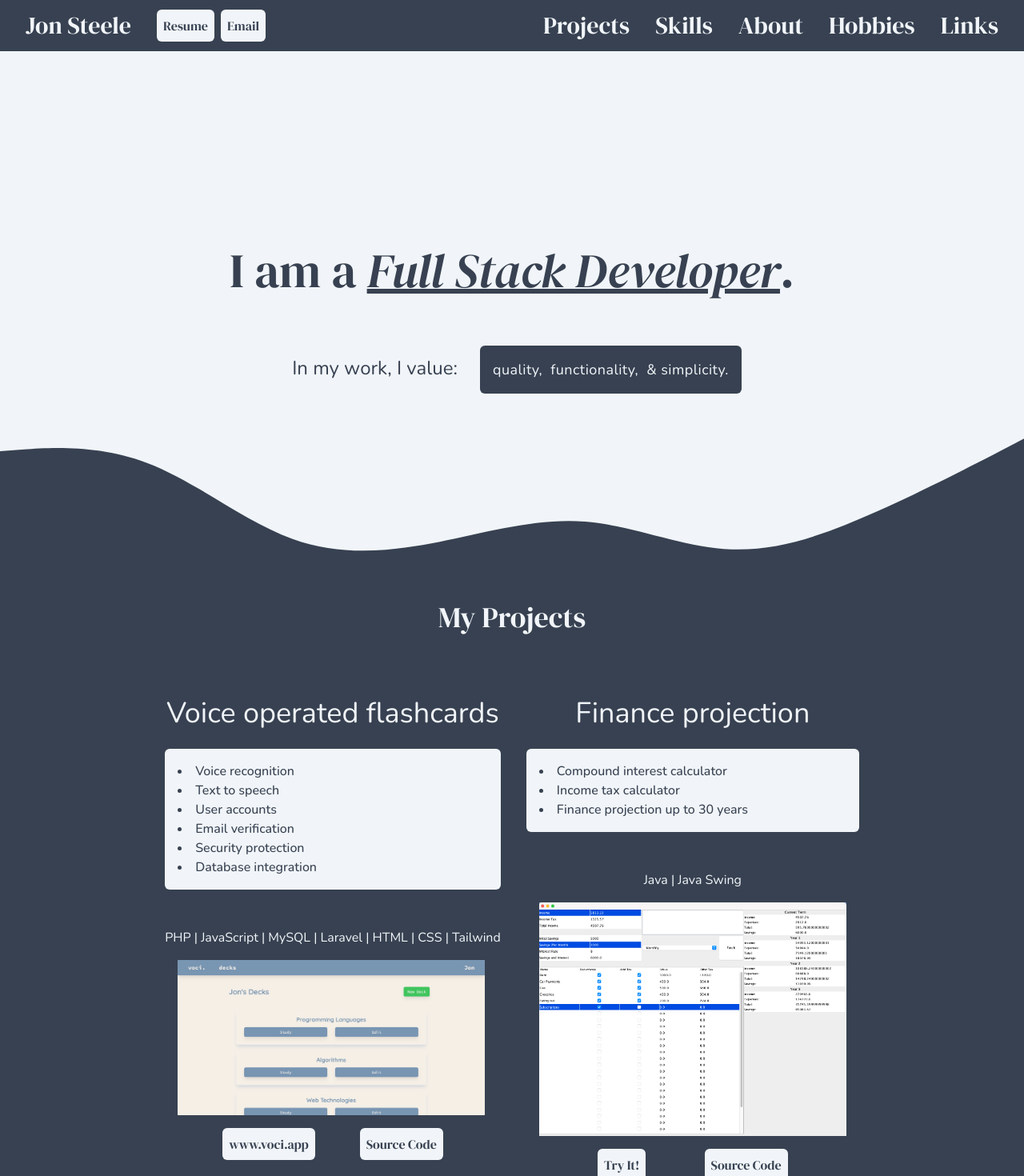
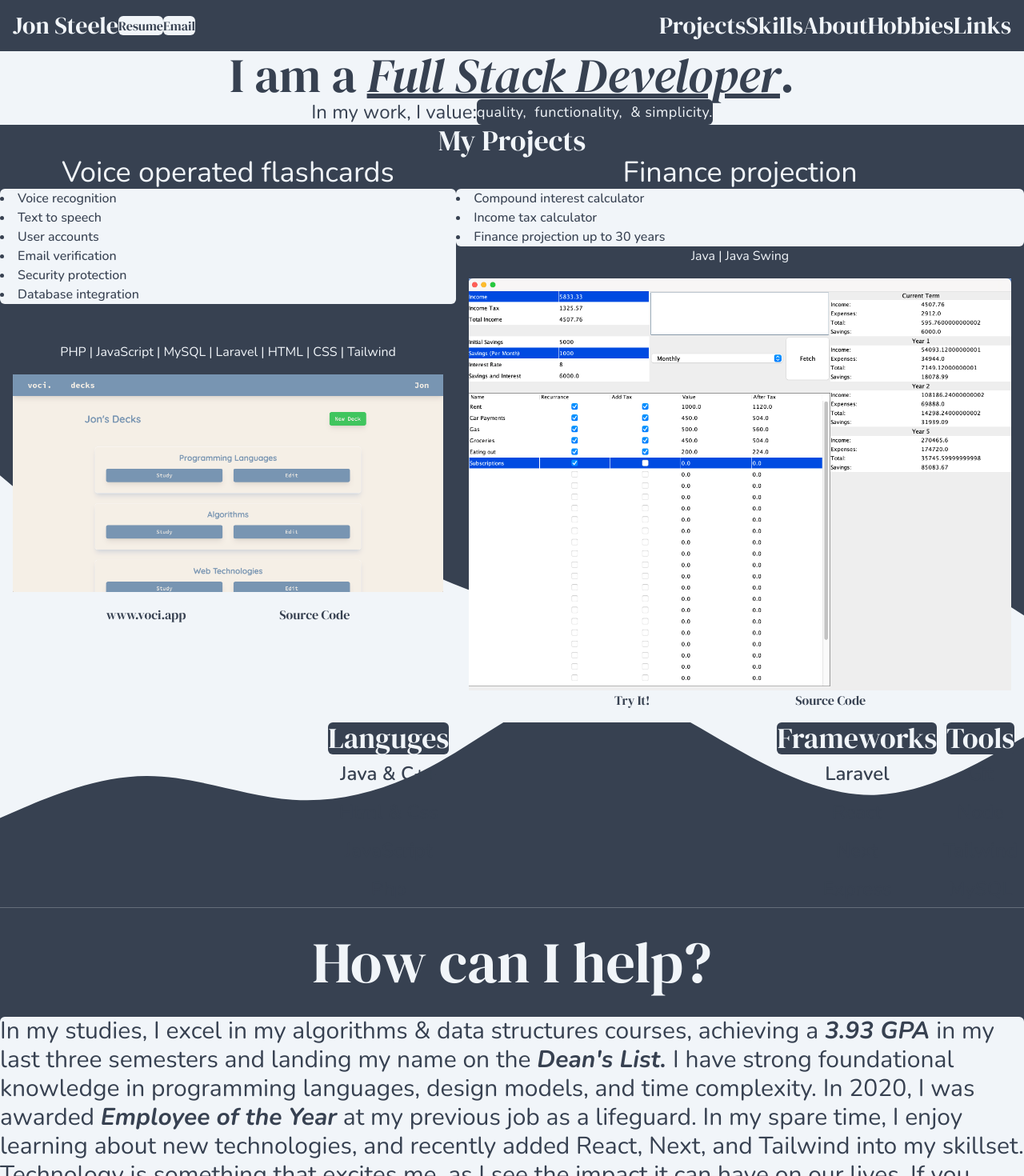
Before and after one commit to jon-steele/Portfolio-Website, a Next.js app: page / in a window 1280 px wide. Shown: the top 1470 px of the page at 80% size. Built offline with nearby package versions, Linux system fonts and the light colour scheme.

Commit message:
Removed all margin, padding, height, and width styles

```diff
--- a/components/layout.js
+++ /dev/null
@@ -1,12 +0,0 @@
-import { Header } from './sections/header'
-
-export default function Layout({ children }) {
-    return (
-        < >
-            <Header />
-            <main className='bg-slate-100 text-gray-700 font-ds antialiased overflow-hidden'>
-                {children}
-            </main>
-        </ >
-    );
-  }
--- a/components/sections/about.js
+++ b/components/sections/about.js
@@ -5,7 +5,7 @@ export default function About(props) {
 
                 <h className="text-center font-ds text-7xl animate m-8">How can I help?</h>
 
-                <p className="text-left w-9/12 font-nun text-xl md:text-2xl lg:text-3xl leading-10 !important font-normal break-words m-8 text-gray-700 bg-slate-100 rounded-md p-8">
+                <p className="text-left font-nun text-xl md:text-2xl lg:text-3xl leading-10 !important font-normal break-words text-gray-700 bg-slate-100 rounded-md">
 
                     In my studies, I excel in my algorithms & data structures courses, achieving a <em className="font-bold">3.93 GPA </em>
                     in my last three semesters and landing my name on the <em className="font-bold">Dean&apos;s List. </em>
--- a/components/sections/header.js
+++ b/components/sections/header.js
@@ -2,18 +2,18 @@ import Link from 'next/link'
 import { useState} from 'react';
 import { FiMenu } from "react-icons/fi";
 
-export function Header(){
+export default function Header({className}){
 
   const [open, setOpen] = useState(false);
 
     return(
-    <header className='h-16 fixed w-screen top-0 z-50 flex justify-between items-center p-4 bg-gray-700 text-slate-100 font-ds antialiased overflow-hidden'>
+    <header className={className}>
 
       {/* Title, Email & Resume */}
       <div className='flex items-center'>
-        <Link className="p-4 text-xl md:text-3xl hover:text-gray-700 hover:bg-slate-100 mr-4 transition duration-500 ease-in-out" href='#home'>Jon Steele</Link>
-        <a href='/images/Jon_Resume.pdf' target="_blank" className='bg-slate-100 text-gray-700 p-2 rounded-md'>Resume</a>
-        <a href='mailto:mrjonsteele@gmail.com' target="_blank" className='bg-slate-100 text-gray-700 p-2 rounded-md mx-2' rel="noreferrer">Email</a>
+        <Link className="text-xl md:text-3xl hover:text-gray-700 hover:bg-slate-100 transition duration-500 ease-in-out" href='#home'>Jon Steele</Link>
+        <a href='/images/Jon_Resume.pdf' target="_blank" className='bg-slate-100 text-gray-700 rounded-md'>Resume</a>
+        <a href='mailto:mrjonsteele@gmail.com' target="_blank" className='bg-slate-100 text-gray-700 rounded-md' rel="noreferrer">Email</a>
       </div>
 
       {/* FiMenu represents the hamburger menu. It remains hidden, unless the screen size is less than 1024 pixels*/}
@@ -21,11 +21,11 @@ export function Header(){
 
       {/* Navigation links */}
       <nav className={`${open ? "block" : "hidden"} bg-gray-700 fixed right-0 top-16 lg:static flex flex-col lg:block lg:flex-row`}>
-        <Link className="p-4 text-3xl hover:text-gray-700 hover:bg-slate-100 transition duration-500 ease-in-out" href='#projects'>Projects</Link>
-        <Link className="p-4 text-3xl hover:text-gray-700 hover:bg-slate-100 transition duration-500 ease-in-out" href='#skills'>Skills</Link>
-        <Link className="p-4 text-3xl hover:text-gray-700 hover:bg-slate-100 transition duration-500 ease-in-out" href='#about'>About</Link>
-        <Link className="p-4 text-3xl hover:text-gray-700 hover:bg-slate-100 transition duration-500 ease-in-out" href='#hobbies'>Hobbies</Link>
-        <Link className="p-4 text-3xl hover:text-gray-700 hover:bg-slate-100 transition duration-500 ease-in-out" href='#contact'>Links</Link>
+        <Link className="text-3xl hover:text-gray-700 hover:bg-slate-100 transition duration-500 ease-in-out" href='#projects'>Projects</Link>
+        <Link className="text-3xl hover:text-gray-700 hover:bg-slate-100 transition duration-500 ease-in-out" href='#skills'>Skills</Link>
+        <Link className="text-3xl hover:text-gray-700 hover:bg-slate-100 transition duration-500 ease-in-out" href='#about'>About</Link>
+        <Link className="text-3xl hover:text-gray-700 hover:bg-slate-100 transition duration-500 ease-in-out" href='#hobbies'>Hobbies</Link>
+        <Link className="text-3xl hover:text-gray-700 hover:bg-slate-100 transition duration-500 ease-in-out" href='#contact'>Links</Link>
       </nav>
 
     </header>
--- a/components/sections/hobbies.js
+++ b/components/sections/hobbies.js
@@ -1,9 +1,9 @@
 export default function Hobbies(props){
     return(
-      <main className={`h-full flex justify-center content-center items-center flex-col leading-loose ${props}`}>
+      <main className={`flex justify-center content-center items-center flex-col leading-loose ${props}`}>
 
-        <h1 className='animate text-4xl md:text-6xl underline-offset-2 mb-16'>Hobbies and Recreation</h1>
-        <p className="font-nun md:w-2/3 text-3xl">In my spare time, I love to play guitar, sing, and produce music on my computer with Ableton. I have released
+        <h1 className='animate text-4xl md:text-6xl underline-offset-2'>Hobbies and Recreation</h1>
+        <p className="font-nun text-3xl">In my spare time, I love to play guitar, sing, and produce music on my computer with Ableton. I have released
           14 songs to Spotify and Apple Music, and have written 170 songs. I play basketball with friends in local leagues, and previously
           <a className="text-blue-500" href="https://gowolfpack.ca/news/2017/4/21/wolfpack-mens-basketball-sign-second-recruit-for-2017-18-steele_26092" target="_blank" rel="noreferrer"> played for Thompson Rivers University.</a>
 
--- a/components/sections/home.js
+++ b/components/sections/home.js
@@ -1,12 +1,12 @@
 export default function Home(props){
     return(
-      <main className={`h-full flex justify-center content-center items-center flex-col leading-loose ${props}`}>
+      <main className={`flex justify-center content-center items-center flex-col ${props}`}>
 
-        <h1 className='animate text-4xl md:text-6xl underline-offset-2 mb-16'>I am a <u><em>Full Stack Developer</em></u>.</h1>
+        <h1 className='animate text-4xl md:text-6xl underline-offset-2'>I am a <u><em>Full Stack Developer</em></u>.</h1>
 
         <div className='flex'>
-          <h1 className='text-2xl font-nun underline-offset-2 text-left mr-1 md:mr-4 p-3'>In my work, I value:</h1>
-          <p className='flex items-center font-nun text-lg bg-gray-700 text-slate-100 rounded-md tracking-wide p-4'>
+          <h1 className='text-2xl font-nun underline-offset-2 text-left'>In my work, I value:</h1>
+          <p className='flex items-center font-nun text-lg bg-gray-700 text-slate-100 rounded-md tracking-wide'>
             quality, &nbsp;functionality, &nbsp;& simplicity.
           </p>
         </div>
--- a/components/sections/projects.js
+++ b/components/sections/projects.js
@@ -6,16 +6,16 @@ export default function Projects(props) {
   return (
     <div className={`flex flex-col items-center ${props}`}>
 
-      <h1 className='text-4xl text-center mb-16'>My Projects</h1>
+      <h1 className='text-4xl text-center'>My Projects</h1>
 
       {/* Container which holds all projects */}
       <div className='flex flex-col md:flex-row justify-around'>
 
         {/* Project one */}
-        <div className='flex flex-col items-left p-4'>
+        <div className='flex flex-col items-left'>
           <div className='flex flex-col justify-top'>
-            <h1 className='font-nun text-4xl mb-6 text-center'>Voice operated flashcards</h1>
-            <ul className='font-nun font-medium font-lg bg-slate-100 text-gray-700 list-disc list-inside p-4 rounded-md'>
+            <h1 className='font-nun text-4xl text-center'>Voice operated flashcards</h1>
+            <ul className='font-nun font-medium font-lg bg-slate-100 text-gray-700 list-disc list-inside rounded-md'>
               <li>Voice recognition</li>
               <li>Text to speech</li>
               <li>User accounts</li>
@@ -28,32 +28,32 @@ export default function Projects(props) {
             </p>
           </div>
           <div className='relative p-4'>
-          <a href='https://www.voci.app' target="_blank" rel="noreferrer"><Image className='w-96' src={vocipng} alt='image of voci' /></a>
+          <a href='https://www.voci.app' target="_blank" rel="noreferrer"><Image className='' src={vocipng} alt='image of voci' /></a>
             <div className='flex justify-evenly mt-4'>
-              <a href='https://www.voci.app' target="_blank" rel="noreferrer"><h1 className='bg-slate-100 text-gray-700 rounded-md p-2'>www.voci.app</h1></a>
-              <a href='https://github.com/jon-steele/voci' target="_blank" rel="noreferrer"><h1 className='bg-slate-100 text-gray-700 rounded-md p-2'>Source Code</h1></a>
+              <a href='https://www.voci.app' target="_blank" rel="noreferrer"><h1 className='bg-slate-100 text-gray-700 rounded-md'>www.voci.app</h1></a>
+              <a href='https://github.com/jon-steele/voci' target="_blank" rel="noreferrer"><h1 className='bg-slate-100 text-gray-700 rounded-md'>Source Code</h1></a>
             </div>
           </div>
         </div>
 
         {/* Project two */}
-        <div className='flex flex-col items-left p-4'>
+        <div className='flex flex-col items-left'>
           <div className='flex flex-col justify-top'>
-            <h1 className='font-nun text-4xl mb-6 text-center'>Finance projection</h1>
-            <ul className='font-nun font-medium font-lg bg-slate-100 text-gray-700 list-disc list-inside p-4 rounded-md'>
+            <h1 className='font-nun text-4xl text-center'>Finance projection</h1>
+            <ul className='font-nun font-medium font-lg bg-slate-100 text-gray-700 list-disc list-inside rounded-md'>
               <li>Compound interest calculator</li>
               <li>Income tax calculator</li>
               <li>Finance projection up to 30 years</li>
             </ul>
-            <p className='font-nun mt-12 text-center'>
+            <p className='font-nun text-center'>
               Java | Java Swing
             </p>
           </div>
           <div className='relative p-4'>
-            <Image className='w-96' src={budgetpng} alt='image of budget app' />
-            <div className='flex justify-evenly mt-4'>
-              <h1 className='bg-slate-100 text-gray-700 rounded-md p-2'>Try It!</h1>
-              <h1 className='bg-slate-100 text-gray-700 rounded-md p-2'>Source Code</h1>
+            <Image className='' src={budgetpng} alt='image of budget app' />
+            <div className='flex justify-evenly'>
+              <h1 className='bg-slate-100 text-gray-700 rounded-md'>Try It!</h1>
+              <h1 className='bg-slate-100 text-gray-700 rounded-md'>Source Code</h1>
             </div>
           </div>
         </div>
--- a/components/sections/skills.js
+++ b/components/sections/skills.js
@@ -4,10 +4,10 @@ export default function Skills(props) {
   return(
     <div className={`${props}`}>
 
-      <div className='flex flex-col md:flex-row items-center w-screen'>
+      <div className='flex flex-col md:flex-row items-center'>
         <div className='w-full h-full flex flex-col justify-center items-center'>
 
-          <h1 className="text-4xl text-slate-100 bg-gray-700 rounded-md animate p-2 w-min my-6">Languges</h1>
+          <h1 className="text-4xl text-slate-100 bg-gray-700 rounded-md animate">Languges</h1>
 
           <SkillHeader title="Java & C++"/>
           <SkillHeader title="Html & Css"/>
@@ -15,9 +15,9 @@ export default function Skills(props) {
           <SkillHeader title="Php"/>
 
         </div>
-        <div className='w-full h-full flex flex-col justify-center items-center'>
+        <div className='flex flex-col justify-center items-center'>
 
-          <h1 className="text-4xl text-slate-100 bg-gray-700 rounded-md animate p-2 w-min my-6">Frameworks</h1>
+          <h1 className="text-4xl text-slate-100 bg-gray-700 rounded-md animate">Frameworks</h1>
 
           <SkillHeader title="Laravel"/>
           <SkillHeader title="React"/>
@@ -25,9 +25,9 @@ export default function Skills(props) {
           <SkillHeader title="Express"/>
 
         </div>
-        <div className='w-full h-full flex flex-col justify-center items-center'>
+        <div className='flex flex-col justify-center items-center'>
 
-          <h1 className="text-4xl text-slate-100 bg-gray-700 rounded-md animate p-2 w-min my-6">Tools</h1>
+          <h1 className="text-4xl text-slate-100 bg-gray-700 rounded-md animate">Tools</h1>
 
           <SkillHeader title="Git"/>
           <SkillHeader title="Node"/>
--- a/pages/index.js
+++ b/pages/index.js
@@ -1,64 +1,64 @@
 import Head from 'next/head';
 import Script from 'next/script';
 
-import Layout from '@/components/layout.js';
-
 import Home from '@/components/sections/Home';
 import About from '@/components/sections/About';
+import Header from '@/components/sections/header';
 import Skills from '@/components/sections/Skills';
 import Contact from '@/components/sections/Contact';
+import Hobbies from '@/components/sections/Hobbies';
 import Projects from '@/components/sections/Projects';
-import Hobbies from '@/components/sections/Hobbies';
+
 
 export default function Index() {
   return (
     < >
-      <Layout>
+      <Head>
+        <title>Jon Steele</title>
+        <link rel="shortcut icon" href="/favicon.ico" />
+      </Head>
 
-        <Head>
-          <title>Jon Steele</title>
-          <link rel="shortcut icon" href="/favicon.ico" />
-        </Head>
+      <Header className='h-16 top-0 flex justify-between items-center p-4 bg-gray-700 text-slate-100 font-ds' />
+      <main className='bg-slate-100 text-gray-700 font-ds antialiased overflow-scroll'>
 
         <Script src='/animations.js' />
 
         {/* HOME */}
-        <section className='snap-start h-screen bg-wave1 bg-bottom bg-no-repeat bg-cover'>
-          <a id="home" className='block relative invisible -top-48'></a>
+        <section className='snap-start wave1 bg-bottom bg-no-repeat bg-cover'>
+          <a id="home" className='block relative invisible'></a>
           <Home className="clearfix" />
         </section>
 
         {/* PROJECTS */}
-        <section className='snap-start projects-size-custom bg-gray-700 text-slate-100 bg-wave2 bg-bottom bg-no-repeat bg-cover -mt-12'>
-          <a id="projects" className='block relative invisible -top-20'></a>
+        <section className='snap-start projects-size-custom bg-gray-700 text-slate-100 bg-wave2 bg-bottom bg-no-repeat bg-cover'>
+          <a id="projects" className='block relative invisible'></a>
           <Projects className="clearfix" />
         </section>
 
         {/* SKILLS */}
         <section className='snap-start skills-size-custom bg-wave3 bg-bottom bg-no-repeat bg-cover'>
-          <a id="skills" className='block relative invisible -top-80'></a>
+          <a id="skills" className='block relative invisible'></a>
           <Skills className="clearfix" />
         </section>
 
         {/* ABOUT */}
-        <section  className='snap-start about-size-custom lg:60vh bg-gray-700 text-slate-100 bg-wave4 bg-bottom bg-no-repeat bg-cover -mt-52'>
+        <section  className='snap-start about-size-custom bg-gray-700 text-slate-100 bg-wave4 bg-bottom bg-no-repeat bg-cover'>
           <a id="about" className='block relative invisible -top-96'></a>
           <About className="clearfix" />
         </section>
 
         {/* HOBBIES */}
         <section className='snap-start hobbies-size-custom'>
-          <a id="hobbies" className='block relative invisible -top-12' ></a>
+          <a id="hobbies" className='block relative invisible' ></a>
           <Hobbies className="clearfix" />
         </section>
 
         {/* CONTACT */}
         <section className='contact-size-custom'>
-          <a id="contact" className='block relative invisible -top-12' ></a>
+          <a id="contact" className='block relative invisible' ></a>
           <Contact className="clearfix" />
         </section>
-      </Layout>
-
+      </main>
     </ >
   )
 }
--- a/styles/globals.css
+++ b/styles/globals.css
@@ -118,132 +118,7 @@ a {
 
 /* Responsive Design for Sections */
 
-/* Projects */
-@media (max-width: 768px) {
-  .projects-size-custom{
-    height: 2000px;
-  }
-}
-@media (min-width: 768px) and (max-width: 1024px) {
-  .projects-size-custom{
-    height: 1000px;
-  }
-}
 
-@media (min-width: 1024px) and (max-width: 1280px) {
-  .projects-size-custom{
-    height: 100px;
-  }
-}
-
-@media (min-width: 1280px) {
-  .projects-size-custom{
-    height: 1600px;
-  }
-}
-
-/* Skills */
-@media (max-width: 768px) {
-  .skills-size-custom{
-    margin-top: -12px;
-    height: 1600px;
-  }
-}
-
-@media (min-width: 768px) and (max-width: 1600px) {
-  .skills-size-custom{
-    margin-top: -150px;
-    height: 650px;
-  }
-}
-
-@media (min-width: 1600px) and (max-width: 2200px)  {
-  .skills-size-custom{
-    margin-top: -150px;
-    height: 800px;
-  }
-}
-
-@media (min-width: 2200px)  {
-  .skills-size-custom{
-    margin-top: -150px;
-    height: 1000px;
-  }
-}
-
-
-/* About */
-@media (max-width: 640px) {
-  .about-size-custom{
-    margin-top: -100px;
-    height: 2000px;
-  }
-}
-
-@media (min-width: 640px) and (max-width: 768px) {
-  .about-size-custom{
-    margin-top: -100px;
-    height: 1200px;
-  }
-}
-
-@media (min-width: 768px) and (max-width: 1024px) {
-  .about-size-custom{
-    margin-top: -100px;
-    height: 1000px;
-  }
-}
-
-@media (min-width: 1024px) {
-  .about-size-custom{
-    margin-top: -100px;
-    height: 1200px;
-  }
-}
-
-/* Hobbies */
-@media (max-width: 640px) {
-  .hobbies-size-custom{
-    margin-top: -120px;
-    height: 800px;
-  }
-}
-
-  @media (min-width: 640px) and (max-width: 768px) {
-  .hobbies-size-custom{
-    margin-top: -36px;
-    height: 650px;
-  }
-}
-
-@media (min-width: 768px) {
-  .hobbies-size-custom{
-    margin-top: -12px;
-    height: 400px;
-  }
-}
-
-/* Contact */
-@media (max-width: 640px) {
-  .contact-size-custom{
-    margin-top: -120px;
-    height: 800px;
-  }
-}
-
-  @media (min-width: 640px) and (max-width: 768px) {
-  .contact-size-custom{
-    margin-top: -36px;
-    height: 650px;
-  }
-}
-
-@media (min-width: 768px) {
-  .contact-size-custom{
-    margin-top: -12px;
-    height: 400px;
-  }
-}
 
 /* Animations */
 
```
